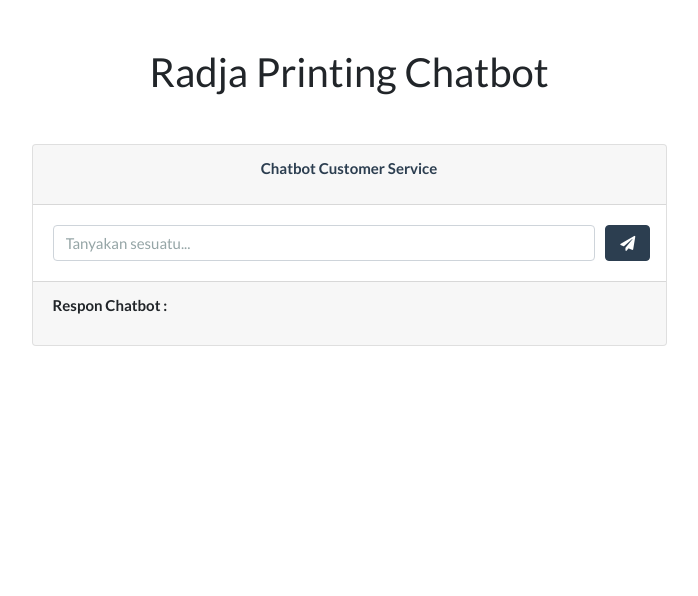
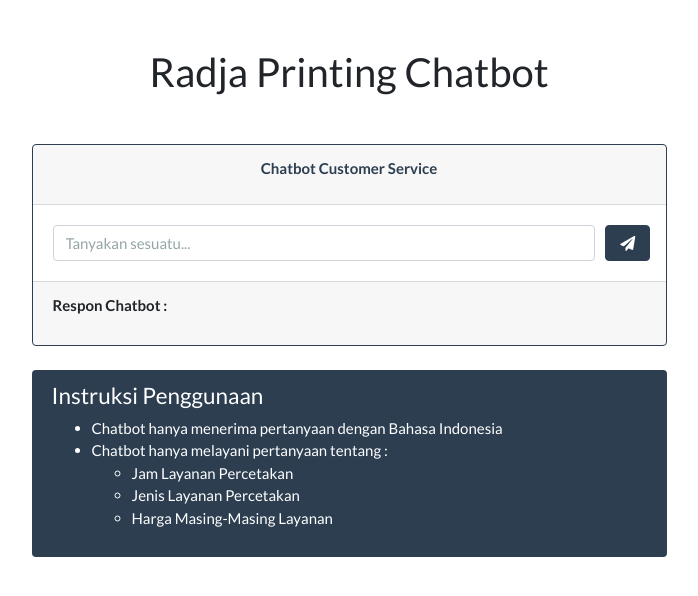
Before and after one commit to joedave13/percetakan, a PHP site: page /user/chatbot.php in a window 1280 px wide. Shown: the top 596 px of the page, without its empty margins (291-989 px from the left). Run offline with PHP 8.4, Linux system fonts and the light colour scheme.

Commit message:
User Chatbot

```diff
--- a/user/chatbot.php
+++ b/user/chatbot.php
@@ -20,7 +20,8 @@
 
         <div class="row justify-content-center mt-5">
             <div class="col-md-7">
-                <div class="card">
+                <!-- Card Chatbot -->
+                <div class="card border-primary">
                     <div class="card-header">
                         <div class="card-title text-center text-primary"><b>Chatbot Customer Service</b></div>
                     </div>
@@ -53,6 +54,24 @@
                         </dl>
                     </div>
                 </div>
+                <!-- End Card Chatbot -->
+
+                <!-- Instruksi User -->
+                <div class="alert alert-primary mt-4" role="alert">
+                    <h4 class="alert-heading">Instruksi Penggunaan</h4>
+                    <ul>
+                        <li>Chatbot hanya menerima pertanyaan dengan Bahasa Indonesia</li>
+                        <li>
+                            Chatbot hanya melayani pertanyaan tentang :
+                            <ul>
+                                <li>Jam Layanan Percetakan</li>
+                                <li>Jenis Layanan Percetakan</li>
+                                <li>Harga Masing-Masing Layanan</li>
+                            </ul>
+                        </li>
+                    </ul>
+                </div>
+                <!-- End Instruksi User -->
             </div>
         </div>
 
```
